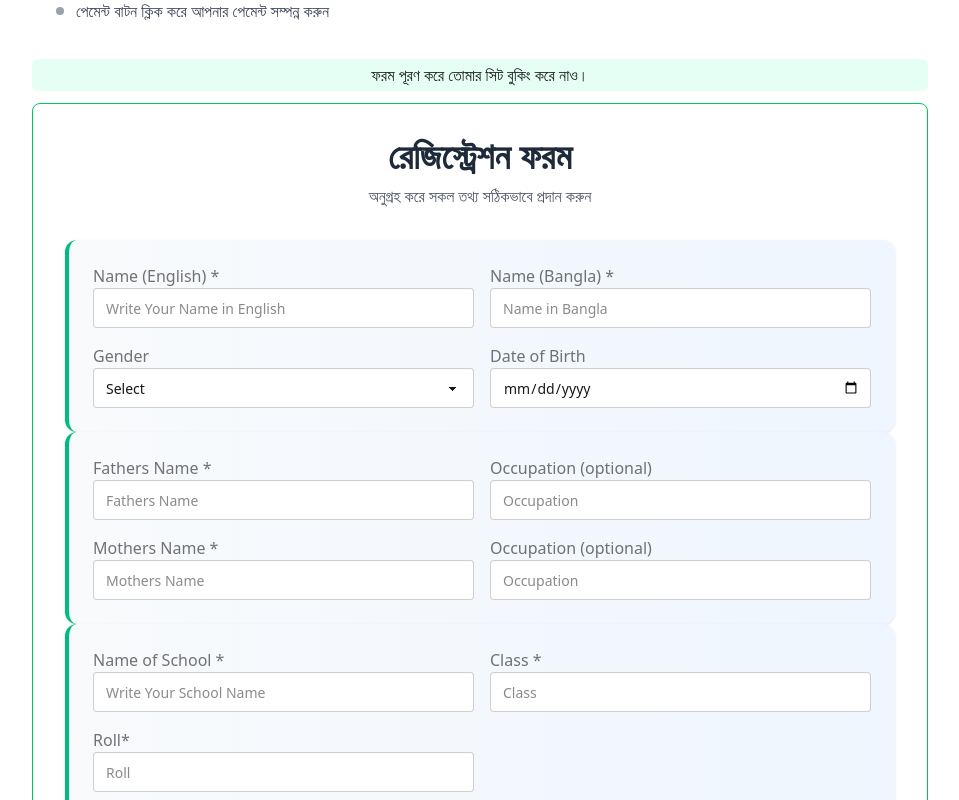
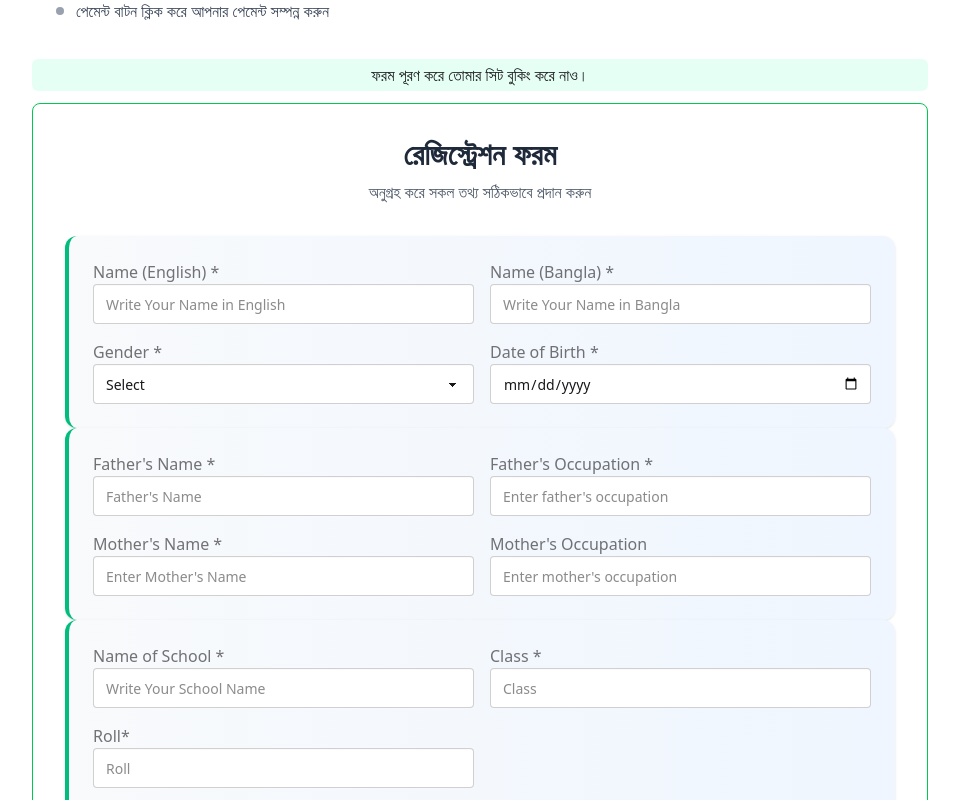
Before and after one commit to atmabdullaham/aunkur-project, a React (Vite) app: page /registration in a window 1280 px wide. Shown: the part 534-1334 px from the top of the page, without its empty margins (160-1119 px from the left). Built offline with nearby package versions, Linux system fonts and the light colour scheme; no server answers.

Commit message:
bkash payment integration related

```diff
--- /dev/null
+++ b/src/components/Error.jsx
@@ -0,0 +1,10 @@
+import React from "react";
+
+const Error = () => {
+  const searchData = new URLSearchParams(window.location.search);
+  const message = searchData.get("message");
+
+  return <div>Payment {message}</div>;
+};
+
+export default Error;
--- a/src/components/Payment.jsx
+++ b/src/components/Payment.jsx
@@ -1,6 +1,7 @@
 import React, { useState } from "react";
 
 import { Check, CreditCard } from "lucide-react";
+import axios from "axios";
 
 const Payment = ({ onSuccess }) => {
   const [selectedMethod, setSelectedMethod] = useState("bkash");
@@ -39,6 +40,20 @@ const Payment = ({ onSuccess }) => {
       color: "bg-orange-50 border-orange-200 text-orange-700",
     },
   ];
+
+  const pay = async () => {
+    try {
+      const { data } = await axios.post(
+        "http://localhost:5000/api/bkash/payment/create",
+        { amount: 10, orderId: 1 },
+        { withCredentials: true }
+      );
+      window.location.href = data.bkashURL;
+      console.log(data);
+    } catch (error) {
+      console.log(error.response.data);
+    }
+  };
 
   return (
     <div className="max-w-2xl mx-auto p-6 bg-white">
@@ -147,7 +162,7 @@ const Payment = ({ onSuccess }) => {
 
         {/* Submit Button */}
         <button
-          onClick={handlePayment}
+          onClick={pay}
           disabled={!agreedToTerms}
           className={`
             w-full py-4 rounded-lg font-semibold text-white transition-all duration-200
--- a/src/components/RegistrationForm.jsx
+++ b/src/components/RegistrationForm.jsx
@@ -19,7 +19,7 @@ const RegistrationForm = ({ onSubmit }) => {
       className={`border border-green-500 rounded-lg p-8 max-w-4xl mx-auto bg-base-100`}
     >
       <div className="text-center mb-8 ">
-        <h1 className="text-4xl font-bold text-gray-800 mb-2 font-tirobangla">
+        <h1 className="text-3xl font-bold text-gray-800 mb-2 font-tirobangla">
           রেজিস্ট্রেশন ফরম
         </h1>
         <p className="text-gray-600">
@@ -46,9 +46,9 @@ const RegistrationForm = ({ onSubmit }) => {
           <label className="label">Name (Bangla) *</label>
           <input
             {...register("name_bn", {
-              required: "Name in Bangla is required",
+              required: " Name in Bangla is required",
             })}
-            placeholder="Name in Bangla"
+            placeholder="Write Your Name in Bangla"
             className="input input-bordered w-full"
           />
           {errors.name_bn && (
@@ -57,7 +57,7 @@ const RegistrationForm = ({ onSubmit }) => {
         </div>
         {/* Gender */}
         <div>
-          <label className="label">Gender</label>
+          <label className="label">Gender *</label>
           <select
             {...register("gender", { required: "Gender is required" })}
             className="select select-bordered w-full"
@@ -72,7 +72,7 @@ const RegistrationForm = ({ onSubmit }) => {
         </div>
         {/* Date of Birth */}
         <div>
-          <label className="label">Date of Birth</label>
+          <label className="label">Date of Birth *</label>
           <input
             type="date"
             {...register("dob")}
@@ -85,12 +85,12 @@ const RegistrationForm = ({ onSubmit }) => {
       <div className="bg-gradient-to-r from-slate-50 to-blue-50 p-6 rounded-xl border-l-4 border-emerald-500 shadow-sm hover:shadow-md transition-shadow duration-300 grid grid-cols-1 md:grid-cols-2 gap-4">
         {/* Father's Name */}
         <div>
-          <label className="label">Fathers Name *</label>
+          <label className="label">Father's Name *</label>
           <input
             {...register("father_name", {
               required: "Father's name is required",
             })}
-            placeholder="Fathers Name"
+            placeholder="Father's Name"
             className="input input-bordered w-full"
           />
           {errors.father_name && (
@@ -99,21 +99,23 @@ const RegistrationForm = ({ onSubmit }) => {
         </div>
         {/* Occupation Father*/}
         <div>
-          <label className="label">Occupation (optional)</label>
+          <label className="label">Father's Occupation *</label>
           <input
-            {...register("occupation1")}
-            placeholder="Occupation"
+            {...register("father_occupation", {
+              required: "Mother's name is required",
+            })}
+            placeholder="Enter father's occupation"
             className="input input-bordered w-full"
           />
         </div>
         {/* Mother's Name */}
         <div>
-          <label className="label">Mothers Name *</label>
+          <label className="label">Mother's Name *</label>
           <input
             {...register("mother_name", {
               required: "Mother's name is required",
             })}
-            placeholder="Mothers Name"
+            placeholder="Enter Mother's Name"
             className="input input-bordered w-full"
           />
           {errors.mother_name && (
@@ -122,12 +124,17 @@ const RegistrationForm = ({ onSubmit }) => {
         </div>
         {/* Occupation Mother*/}
         <div>
-          <label className="label">Occupation (optional)</label>
+          <label className="label">Mother's Occupation</label>
           <input
-            {...register("occupation2")}
-            placeholder="Occupation"
+            {...register("mother_occupation", {
+              required: "Mother's occupation is required",
+            })}
+            placeholder="Enter mother's occupation"
             className="input input-bordered w-full"
           />
+          {errors.mother_name && (
+            <p className="text-error">{errors.mother_occupation.message}</p>
+          )}
         </div>
       </div>
       {/* --------------------------------- */}
@@ -151,13 +158,16 @@ const RegistrationForm = ({ onSubmit }) => {
         <div>
           <label className="label">Class *</label>
           <input
-            {...register("class", { required: "Class is required" })}
+            {...register("student_class", { required: "Class is required" })}
             placeholder="Class"
             className="input input-bordered w-full"
           />
-          {errors.class && <p className="text-error">{errors.class.message}</p>}
+          {errors.class && (
+            <p className="text-error">{errors.student_class.message}</p>
+          )}
         </div>
         {/* Roll */}
+
         <div>
           <label className="label">Roll*</label>
           <input
--- /dev/null
+++ b/src/components/Success.jsx
@@ -0,0 +1,7 @@
+import React from "react";
+
+const Success = () => {
+  return <div>Success</div>;
+};
+
+export default Success;
--- a/src/pages/Registration.jsx
+++ b/src/pages/Registration.jsx
@@ -2,7 +2,6 @@ import { useState } from "react";
 import RegistrationForm from "../components/RegistrationForm";
 import RegistrationStepsTimeline from "../components/RegistrationStepsTimeline";
 import Payment from "../components/Payment";
-import axios from "axios";
 
 const Registration = () => {
   const [formData, setFormData] = useState(null); // Stores form submission data
```
Also changed, not shown: src/routes/Routes.jsx (+10 -0 lines).
